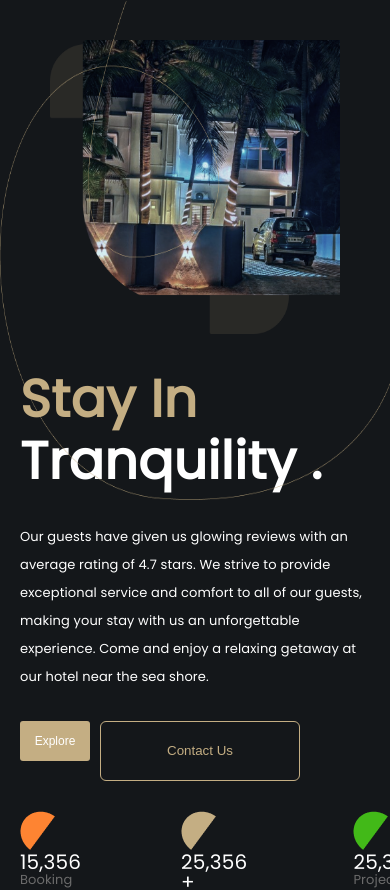
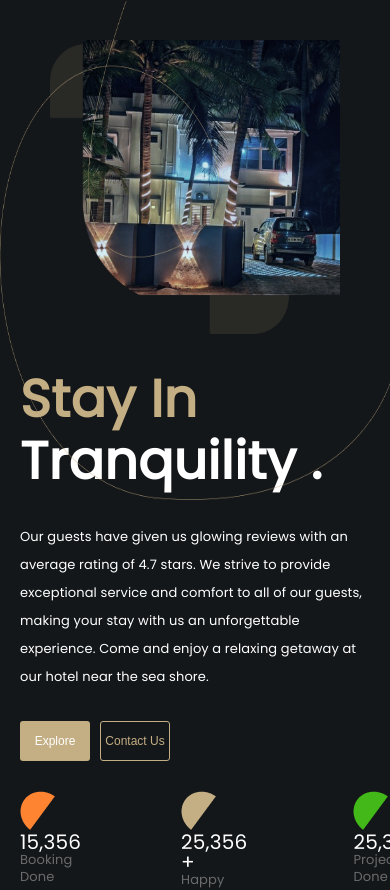
Before and after one commit to AsheerHameed/Hotel-booking, a React (Create React App) app: page / in a window 390 px wide. Shown: the top 890 px of the page. Built offline with nearby package versions, Linux system fonts and the light colour scheme.

Commit message:
fix button in mobile view

```diff
--- a/src/components/Home/Home.jsx
+++ b/src/components/Home/Home.jsx
@@ -26,7 +26,9 @@ const Home = () => {
           </Typography>
           <div className="main_class_btn" style={{ gap: "10px" }}>
             <button className="btns">Explore</button>
-            <button className="btns_border">Contact Us</button>
+            <a href="tel:123">
+              <button className="btns_border">Contact Us</button>
+            </a>
           </div>
           <div className="main_class_count" style={{ gap: "100px" }}>
             <div>
--- a/src/components/Home/home.css
+++ b/src/components/Home/home.css
@@ -118,6 +118,15 @@
     height: 40px;
     font-size: 12px !important;
   }
+  .btns_border{
+   border:1px solid #c4ae83;
+  color: #c4ae83;
+  background-color: #14171a !important;
+  border-radius: 3px;
+  width: 70px;
+   height: 40px;
+    font-size: 12px !important;
+}
   .sub_head2 {
     font-family: "Poppins" !important;
     font-style: normal !important;
```
